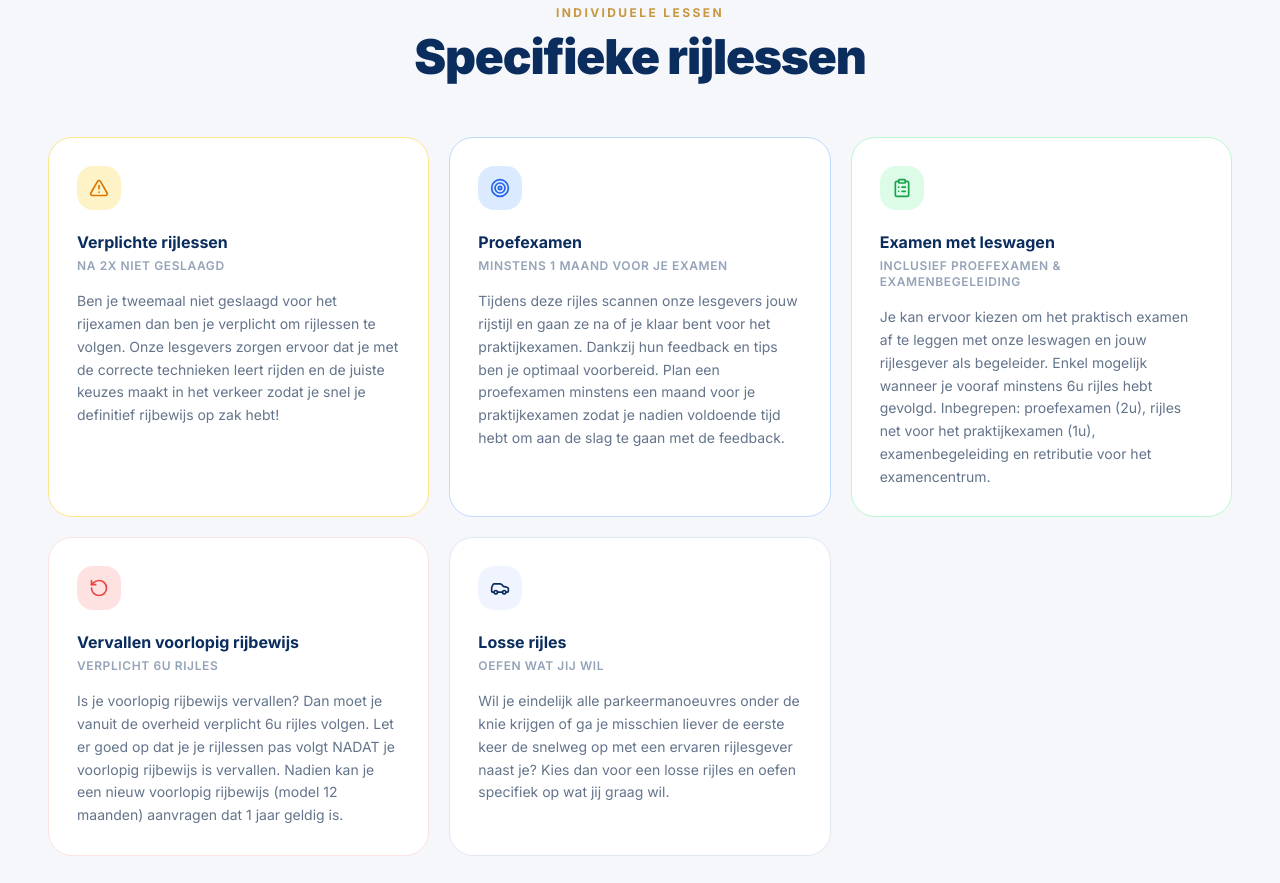
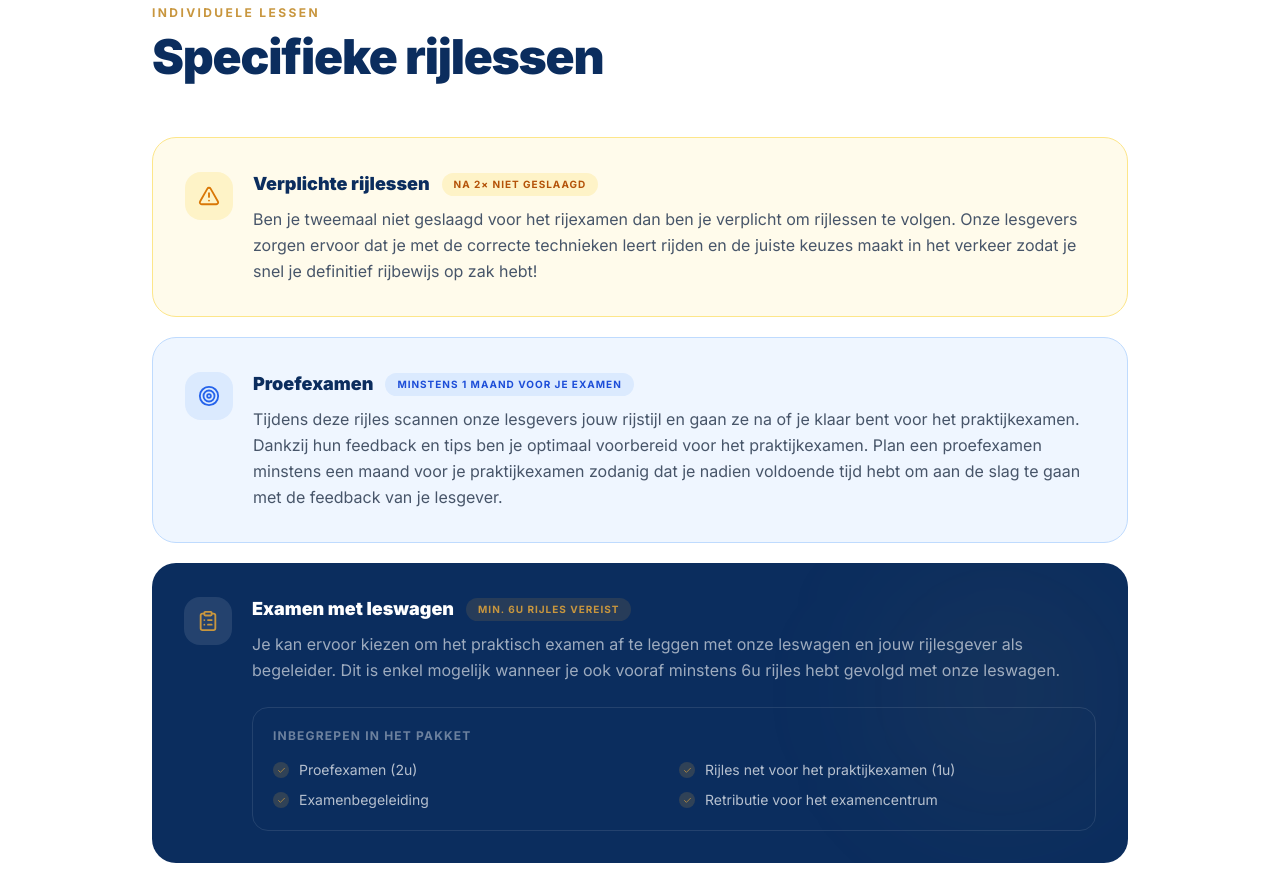
Before and after one commit to Kretu1995/rijschool-lovanium, a Next.js app: page /en/pakketten in a window 1280 px wide. Shown: the part 1900-2783 px from the top of the page. Built offline with nearby package versions, Linux system fonts and the light colour scheme.

Commit message:
Pakketten: redesign individual services with full-width stacked cards, exam inclusions grid, navy featured card

```diff
--- a/components/pages/PakkettenPage.tsx
+++ b/components/pages/PakkettenPage.tsx
@@ -246,27 +246,127 @@ export default function PakkettenPage() {
       </section>
 
       {/* Extra services */}
-      <section className="section-padding bg-surface">
-        <div className="max-w-7xl mx-auto px-6">
-          <div className="text-center mb-14">
+      <section className="section-padding bg-white">
+        <div className="max-w-5xl mx-auto px-6">
+          <div className="mb-14">
             <p className="eyebrow mb-3">Individuele lessen</p>
             <h2 className="heading-lg">Specifieke rijlessen</h2>
           </div>
 
-          <div className="grid grid-cols-1 md:grid-cols-2 lg:grid-cols-3 gap-5">
-            {extraServices.map((service, i) => {
-              const Icon = service.icon;
-              return (
-                <div key={i} className={`border rounded-3xl p-7 bg-white ${service.color.includes('border') ? service.color.split(' ')[1] : 'border-surface-border'} bg-white`}>
-                  <div className={`w-11 h-11 rounded-2xl ${service.iconBg} flex items-center justify-center mb-5`}>
-                    <Icon size={20} className={service.iconColor} />
+          <div className="space-y-5">
+
+            {/* Verplichte rijlessen */}
+            <div className="bg-amber-50 border border-amber-200 rounded-3xl p-8">
+              <div className="flex items-start gap-5">
+                <div className="w-12 h-12 rounded-2xl bg-amber-100 flex items-center justify-center flex-shrink-0 mt-0.5">
+                  <AlertTriangle size={22} className="text-amber-600" />
+                </div>
+                <div>
+                  <div className="flex flex-wrap items-center gap-3 mb-2">
+                    <h3 className="text-navy font-black text-lg">Verplichte rijlessen</h3>
+                    <span className="text-[10px] font-bold uppercase tracking-widest text-amber-700 bg-amber-100 px-3 py-1 rounded-full">Na 2× niet geslaagd</span>
                   </div>
-                  <h3 className="text-navy font-bold text-base mb-1">{service.title}</h3>
-                  <p className="text-xs font-semibold text-slate-400 uppercase tracking-wider mb-4">{service.subtitle}</p>
-                  <p className="text-slate-500 text-sm leading-relaxed">{service.description}</p>
+                  <p className="text-slate-600 leading-relaxed">
+                    Ben je tweemaal niet geslaagd voor het rijexamen dan ben je verplicht om rijlessen te volgen. Onze lesgevers zorgen ervoor dat je met de correcte technieken leert rijden en de juiste keuzes maakt in het verkeer zodat je snel je definitief rijbewijs op zak hebt!
+                  </p>
                 </div>
-              );
-            })}
+              </div>
+            </div>
+
+            {/* Proefexamen */}
+            <div className="bg-blue-50 border border-blue-200 rounded-3xl p-8">
+              <div className="flex items-start gap-5">
+                <div className="w-12 h-12 rounded-2xl bg-blue-100 flex items-center justify-center flex-shrink-0 mt-0.5">
+                  <Target size={22} className="text-blue-600" />
+                </div>
+                <div>
+                  <div className="flex flex-wrap items-center gap-3 mb-2">
+                    <h3 className="text-navy font-black text-lg">Proefexamen</h3>
+                    <span className="text-[10px] font-bold uppercase tracking-widest text-blue-700 bg-blue-100 px-3 py-1 rounded-full">Minstens 1 maand voor je examen</span>
+                  </div>
+                  <p className="text-slate-600 leading-relaxed">
+                    Tijdens deze rijles scannen onze lesgevers jouw rijstijl en gaan ze na of je klaar bent voor het praktijkexamen. Dankzij hun feedback en tips ben je optimaal voorbereid voor het praktijkexamen. Plan een proefexamen minstens een maand voor je praktijkexamen zodanig dat je nadien voldoende tijd hebt om aan de slag te gaan met de feedback van je lesgever.
+                  </p>
+                </div>
+              </div>
+            </div>
+
+            {/* Examen met leswagen */}
+            <div className="bg-navy rounded-3xl p-8 relative overflow-hidden">
+              <div className="absolute top-0 right-0 w-64 h-64 bg-gold/5 rounded-full blur-3xl pointer-events-none" />
+              <div className="relative flex items-start gap-5">
+                <div className="w-12 h-12 rounded-2xl bg-white/10 flex items-center justify-center flex-shrink-0 mt-0.5">
+                  <ClipboardList size={22} className="text-gold" />
+                </div>
+                <div className="flex-1">
+                  <div className="flex flex-wrap items-center gap-3 mb-2">
+                    <h3 className="text-white font-black text-lg">Examen met leswagen</h3>
+                    <span className="text-[10px] font-bold uppercase tracking-widest text-gold bg-gold/15 px-3 py-1 rounded-full">Min. 6u rijles vereist</span>
+                  </div>
+                  <p className="text-white/60 leading-relaxed mb-6">
+                    Je kan ervoor kiezen om het praktisch examen af te leggen met onze leswagen en jouw rijlesgever als begeleider. Dit is enkel mogelijk wanneer je ook vooraf minstens 6u rijles hebt gevolgd met onze leswagen.
+                  </p>
+                  <div className="bg-white/8 border border-white/10 rounded-2xl p-5">
+                    <p className="text-white/40 text-xs font-bold uppercase tracking-widest mb-4">Inbegrepen in het pakket</p>
+                    <div className="grid grid-cols-1 sm:grid-cols-2 gap-2.5">
+                      {[
+                        'Proefexamen (2u)',
+                        'Rijles net voor het praktijkexamen (1u)',
+                        'Examenbegeleiding',
+                        'Retributie voor het examencentrum',
+                      ].map((item) => (
+                        <div key={item} className="flex items-center gap-2.5">
+                          <div className="w-4 h-4 rounded-full bg-gold/20 flex items-center justify-center flex-shrink-0">
+                            <Check size={9} className="text-gold" />
+                          </div>
+                          <span className="text-white/70 text-sm">{item}</span>
+                        </div>
+                      ))}
+                    </div>
+                  </div>
+                </div>
+              </div>
+            </div>
+
+            {/* Bottom row: 2 cards */}
+            <div className="grid grid-cols-1 md:grid-cols-2 gap-5">
+
+              {/* Vervallen rijbewijs */}
+              <div className="bg-red-50 border border-red-100 rounded-3xl p-8">
+                <div className="w-12 h-12 rounded-2xl bg-red-100 flex items-center justify-center mb-5">
+                  <RotateCcw size={22} className="text-red-500" />
+                </div>
+                <div className="flex flex-wrap items-center gap-3 mb-2">
+                  <h3 className="text-navy font-black text-lg">Vervallen voorlopig rijbewijs</h3>
+                </div>
+                <span className="text-[10px] font-bold uppercase tracking-widest text-red-600 bg-red-100 px-3 py-1 rounded-full inline-block mb-4">Verplicht 6u rijles</span>
+                <p className="text-slate-600 text-sm leading-relaxed">
+                  Is je voorlopig rijbewijs vervallen? Dan moet je vanuit de overheid verplicht 6u rijles volgen. Let er goed op dat je je rijlessen pas volgt <strong>NADAT</strong> je voorlopig rijbewijs is vervallen. Nadien kan je een nieuw voorlopig rijbewijs (model 12 maanden) aanvragen dat 1 jaar geldig is en waarmee je steeds met begeleider moet oefenen.
+                </p>
+              </div>
+
+              {/* Losse rijles */}
+              <div className="bg-surface border border-surface-border rounded-3xl p-8">
+                <div className="w-12 h-12 rounded-2xl bg-navy-50 flex items-center justify-center mb-5">
+                  <Car size={22} className="text-navy" />
+                </div>
+                <div className="flex flex-wrap items-center gap-3 mb-2">
+                  <h3 className="text-navy font-black text-lg">Losse rijles</h3>
+                </div>
+                <span className="text-[10px] font-bold uppercase tracking-widest text-navy bg-navy-50 px-3 py-1 rounded-full inline-block mb-4">Oefen wat jij wil</span>
+                <p className="text-slate-600 text-sm leading-relaxed">
+                  Wil je eindelijk alle parkeermanoeuvres onder de knie krijgen of ga je misschien liever de eerste keer de snelweg op met een ervaren rijlesgever naast je? Kies dan voor een losse rijles en oefen specifiek op wat jij graag wil.
+                </p>
+                <Link
+                  href={`/${locale}/inschrijven`}
+                  className="inline-flex items-center gap-2 mt-6 text-navy font-semibold text-sm hover:text-gold transition-colors group"
+                >
+                  Boek je rijles
+                  <ArrowRight size={14} className="group-hover:translate-x-1 transition-transform" />
+                </Link>
+              </div>
+            </div>
+
           </div>
         </div>
       </section>
```
